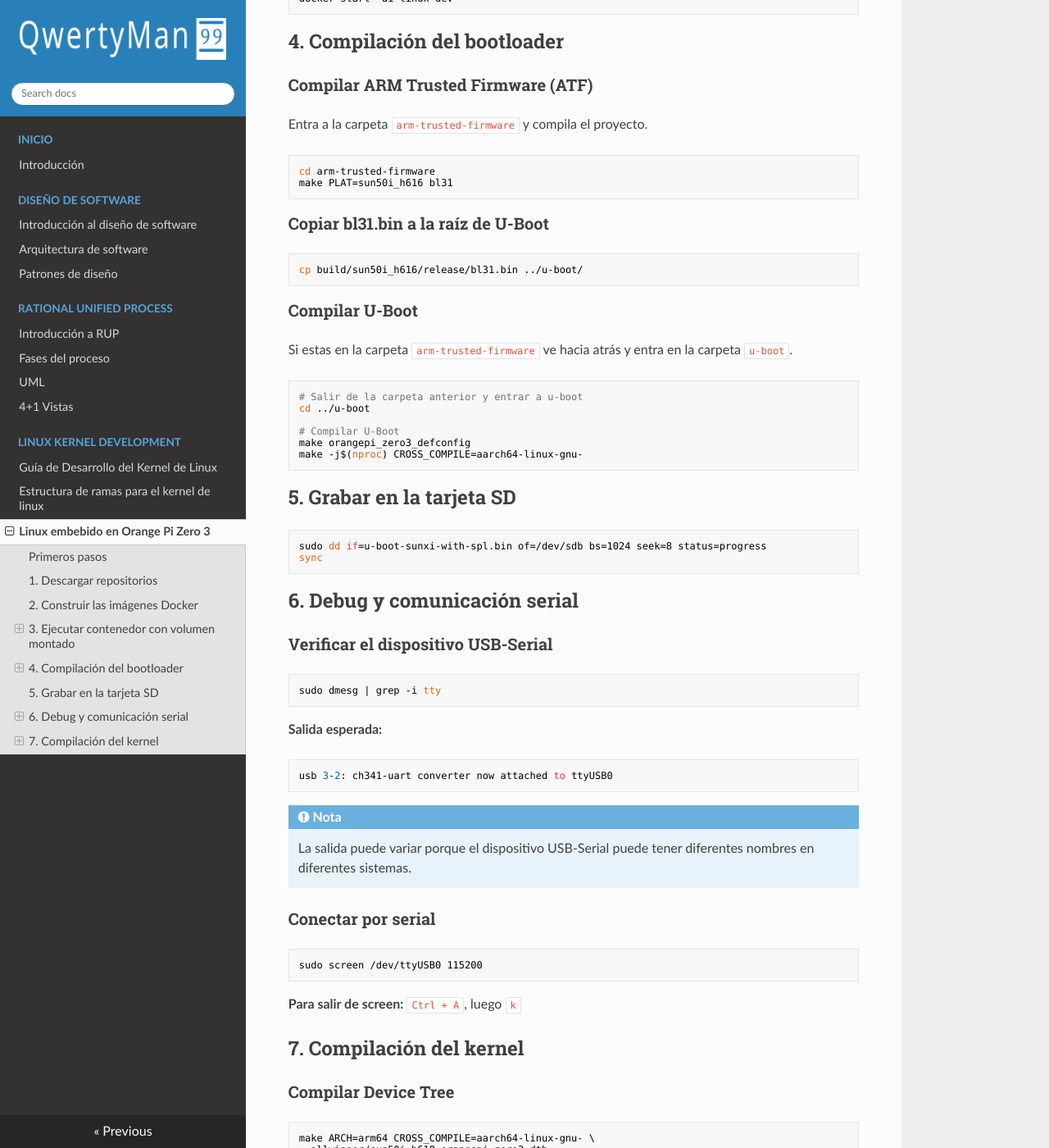
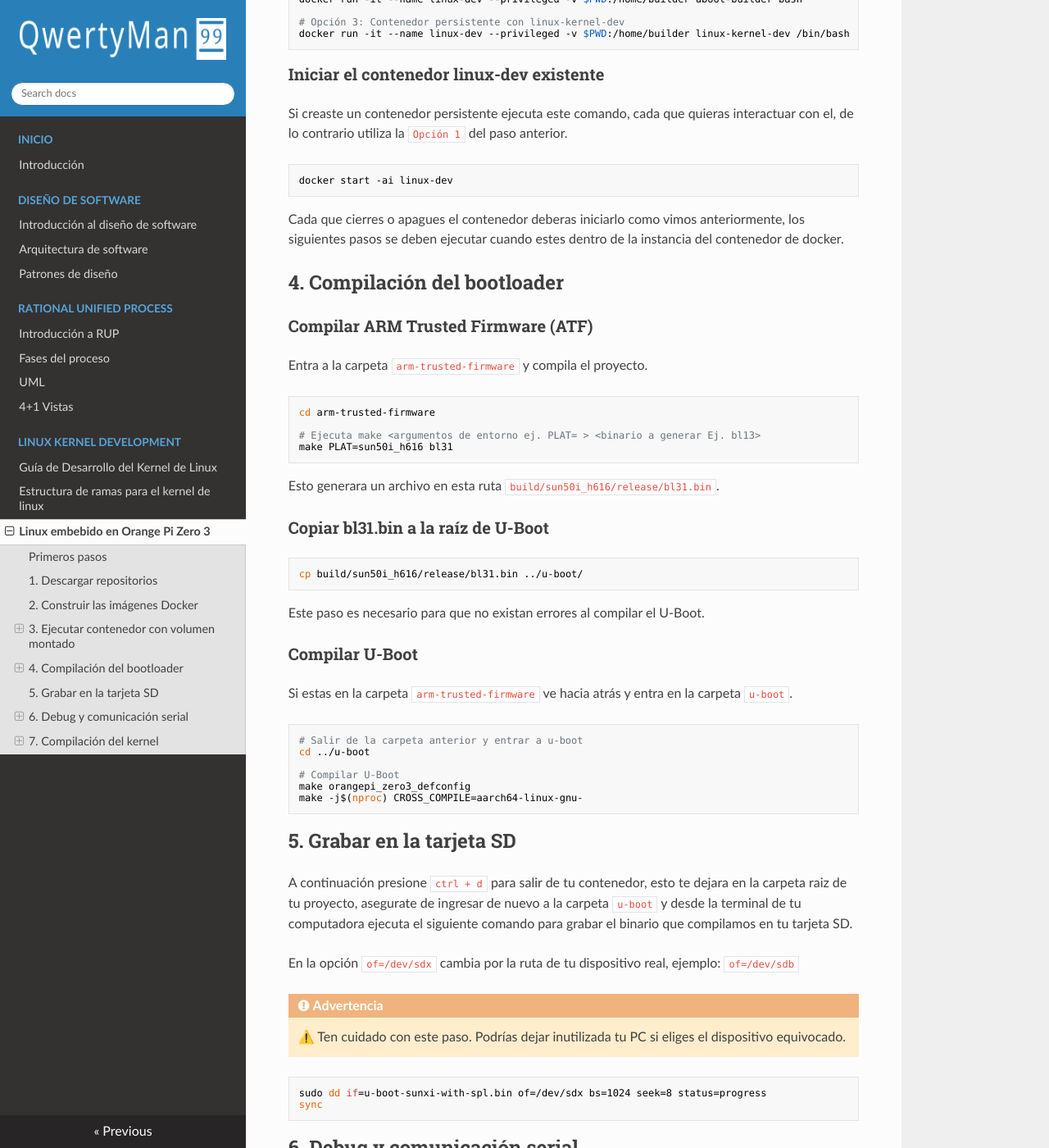
Before and after one commit to joanqwerty/qwertyManual, an MkDocs documentation site: the page built from docs/linux-development/orangepi/orangepi-zero3.md, in a window 1280 px wide and 1400 px high, scrolled down 1682 px. Shown: the whole window at 82% size. Built offline with MkDocs 1.6.1, drawn with Linux system fonts in a browser that asks for light colours; nearby versions of some CDN libraries; some of the changed text lies outside the part shown.

Commit message:
feat(orange-pi): u-boot, Se agrego mas informacion detallada al proceso de u-boot.

````diff
--- a/docs/linux-development/orangepi/orangepi-zero3.md
+++ b/docs/linux-development/orangepi/orangepi-zero3.md
@@ -14,6 +14,8 @@ Crea un directorio de trabajo llamado `linux-dev` o el nombre de tu preferencia
 mkdir linux-dev
 cd linux-dev
 ```
+
+
 A continuacion se enumeran la serie de pasos de desarrollo del proyecto:
 
 ## 1. Descargar repositorios
@@ -26,6 +28,17 @@ git clone -b orange-pi-6.1-sun50iw9 https://github.com/orangepi-xunlong/linux-or
 # O elige la rama orange-pi-5.13-sunxi64
 ```
 
+Lista tu directorio para verificar el contenido.
+```bash
+# Comando para listar
+ls
+```
+
+Deberias tener algo así:
+
+```
+  arm-trusted-firmware linux-orangepi u-boot
+```
 ## 2. Construir las imágenes Docker
 
 ```bash
@@ -54,6 +67,8 @@ Si creaste un contenedor persistente ejecuta este comando, cada que quieras inte
 docker start -ai linux-dev
 ```
 
+Cada que cierres o apagues el contenedor deberas iniciarlo como vimos anteriormente, los siguientes pasos se deben ejecutar cuando estes dentro de la instancia del contenedor de docker.
+
 ## 4. Compilación del bootloader
 
 ### Compilar ARM Trusted Firmware (ATF)
@@ -62,14 +77,20 @@ Entra a la carpeta `arm-trusted-firmware` y compila el proyecto.
 
 ```bash
 cd arm-trusted-firmware
+
+# Ejecuta make <argumentos de entorno ej. PLAT= > <binario a generar Ej. bl13>
 make PLAT=sun50i_h616 bl31
 ```
+
+Esto generara un archivo en esta ruta `build/sun50i_h616/release/bl31.bin`.
 
 ### Copiar bl31.bin a la raíz de U-Boot
 
 ```bash
 cp build/sun50i_h616/release/bl31.bin ../u-boot/
 ```
+
+Este paso es necesario para que no existan errores al compilar el U-Boot.
 
 ### Compilar U-Boot
 
@@ -86,8 +107,17 @@ make -j$(nproc) CROSS_COMPILE=aarch64-linux-gnu-
 
 ## 5. Grabar en la tarjeta SD
 
+A continuación presione `ctrl + d` para salir de tu contenedor, esto te dejara en la carpeta raiz de tu proyecto, asegurate de ingresar de nuevo a la carpeta `u-boot` y desde la terminal de tu computadora ejecuta el siguiente comando para grabar el binario que compilamos en tu tarjeta SD.
+
+En la opción `of=/dev/sdx` cambia por la ruta de tu dispositivo real, ejemplo: `of=/dev/sdb`
+
+
+!!! warning "Advertencia"
+    ⚠️ Ten cuidado con este paso. Podrías dejar inutilizada tu PC si eliges el dispositivo equivocado.
+
+
 ```bash
-sudo dd if=u-boot-sunxi-with-spl.bin of=/dev/sdb bs=1024 seek=8 status=progress
+sudo dd if=u-boot-sunxi-with-spl.bin of=/dev/sdx bs=1024 seek=8 status=progress
 sync
 ```
 
@@ -113,7 +143,13 @@ usb 3-2: ch341-uart converter now attached to ttyUSB0
 sudo screen /dev/ttyUSB0 115200
 ```
 
-**Para salir de screen:** `Ctrl + A`, luego `k`
+Conecta la placa a la corriente y si todo salió bien deberias darte algo parecido a la siguiente salida por terminal.
+
+![u-boot-screen](../../assets/orangepi-z3/u-boot-screen.png)
+
+Ahora si ya tenemos el bootlader grabado y funcional en nuestra SD.
+
+**Para salir de screen:** `Ctrl + A`, luego `k`.
 
 ## 7. Compilación del kernel
 
````
Also changed, not shown: other parts of docs/linux-development/orangepi/orangepi-zero3.md (+0 -3 lines), docs/assets/orangepi-z3/u-boot-screen.png (added).
